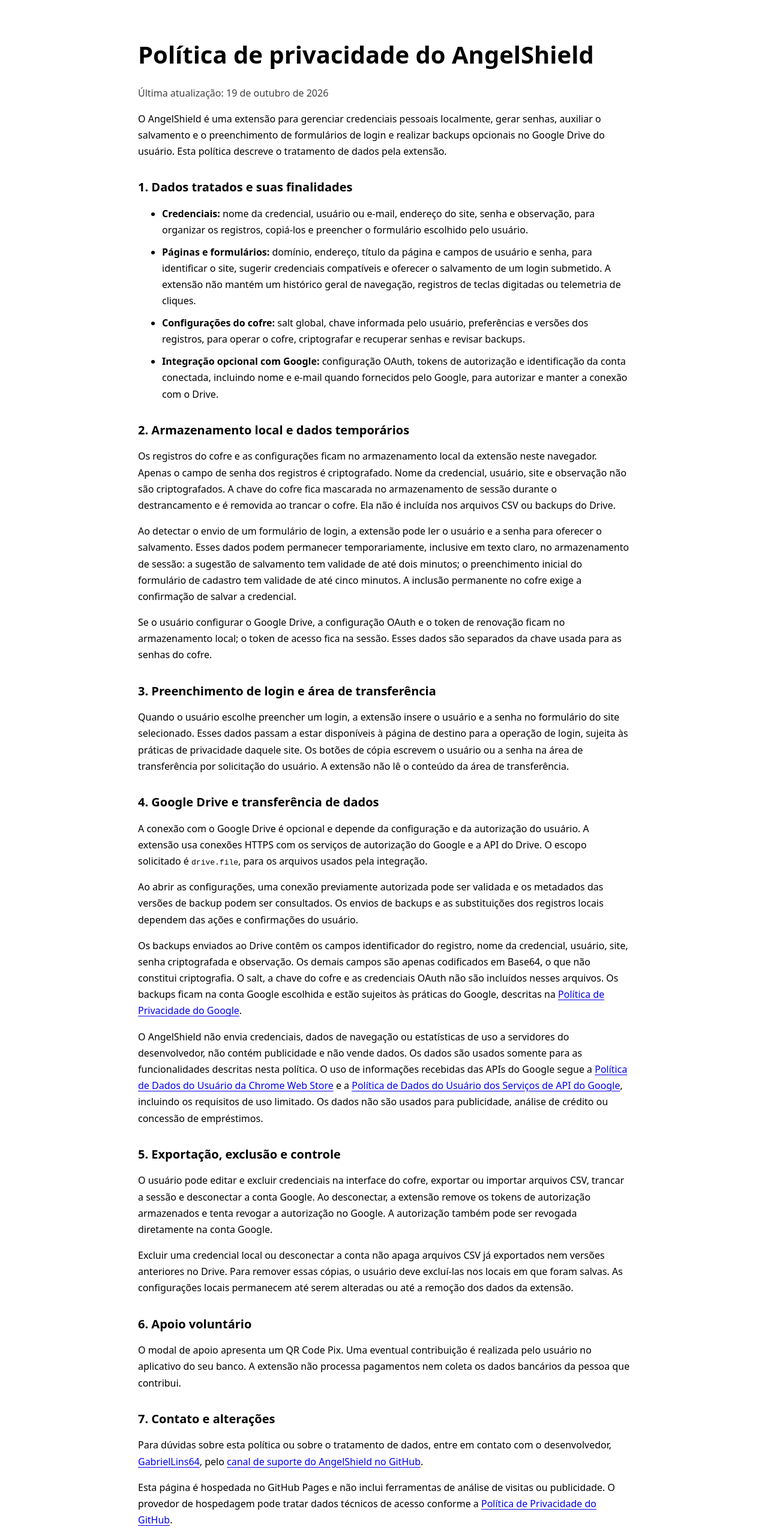
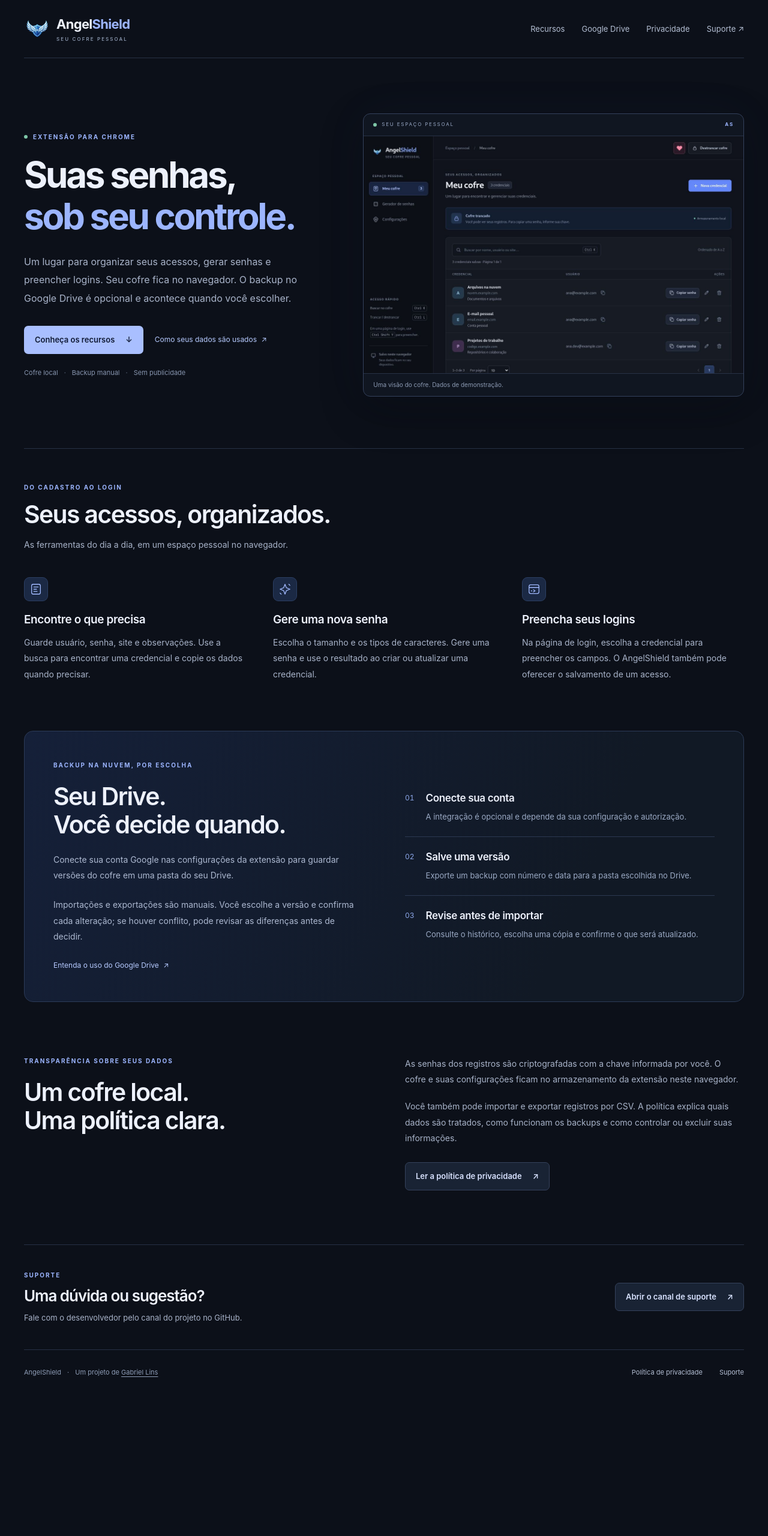
Before and after one commit to GabrielLins64/angelshield-site, a plain HTML site: page index.html in a window 1280 px wide. Shown: the top 2560 px of the page at 60% size. After the commit the page ends 2324 px from the top, so only its background shows below. Drawn offline with Linux system fonts and the light colour scheme.

Commit message:
Publish AngelShield site with a dedicated privacy page

```diff
--- /dev/null
+++ b/assets/site.css
@@ -0,0 +1,120 @@
+:root { color-scheme: dark; font-family: -apple-system, BlinkMacSystemFont, "Segoe UI", sans-serif; font-synthesis: none; color: #edf1fc; background: #0c1019; --muted: #a8b3c9; --accent: #9cb5ff; --border: #273145; }
+* { box-sizing: border-box; }
+html { scroll-behavior: smooth; scroll-padding-top: 30px; }
+body { margin: 0; font-size: 16px; line-height: 1.7; }
+a { color: inherit; text-underline-offset: .25em; }
+a:hover { color: #c5d4ff; }
+a:focus-visible { outline: 2px solid #a9c1ff; outline-offset: 6px; border-radius: 3px; }
+img { display: block; max-width: 100%; height: auto; }
+h1, h2, h3, p, figure { margin: 0; }
+h1, h2, h3 { line-height: 1.15; }
+h1 { font-size: clamp(42px, 4.7vw, 68px); letter-spacing: -.055em; font-weight: 650; }
+h2 { font-size: clamp(30px, 3.2vw, 43px); letter-spacing: -.04em; font-weight: 600; }
+h3 { font-size: 19px; letter-spacing: -.02em; font-weight: 600; }
+.section-shell, .site-header, .site-footer { width: min(1220px, calc(100% - 80px)); margin-inline: auto; }
+.skip-link { position: fixed; top: -100px; left: 20px; z-index: 10; padding: 10px 16px; border-radius: 6px; background: #edf1fc; color: #0c1019; }
+.skip-link:focus { top: 16px; }
+.site-header { display: flex; align-items: center; justify-content: space-between; gap: 30px; padding-block: 26px; border-bottom: 1px solid var(--border); }
+.brand { display: flex; align-items: center; gap: 10px; text-decoration: none; flex-shrink: 0; font-size: 22px; font-weight: 650; letter-spacing: -.7px; line-height: 1.3; }
+.brand img { width: 44px; height: 44px; }
+.brand-accent { color: var(--accent); }
+.brand small { display: block; margin-top: 5px; color: #98a6bf; font-size: 8px; font-weight: 500; letter-spacing: 2.1px; }
+.site-nav, .site-footer nav { display: flex; align-items: center; gap: 28px; }
+.site-nav a, .site-footer nav a { color: #b4bfd4; font-size: 13px; text-decoration: none; }
+.site-nav a:hover, .site-footer nav a:hover { color: #fff; }
+.hero { display: grid; grid-template-columns: .9fr 1.1fr; align-items: center; gap: 46px; padding-block: 92px 86px; }
+.eyebrow { display: flex; align-items: center; gap: 9px; color: var(--accent); font-size: 10px; letter-spacing: 2px; font-weight: 650; line-height: 1.6; margin-bottom: 21px; }
+.status-dot { display: inline-block; flex-shrink: 0; width: 6px; height: 6px; border-radius: 50%; background: #7ec6a7; }
+.hero h1 span { color: var(--accent); }
+.hero-description { max-width: 470px; margin-top: 26px; color: var(--muted); font-size: 16px; line-height: 1.9; }
+.hero-actions { display: flex; flex-wrap: wrap; align-items: center; gap: 19px; margin-top: 31px; }
+.button { display: inline-flex; align-items: center; justify-content: center; gap: 18px; min-height: 46px; padding: 12px 17px; border: 1px solid transparent; border-radius: 7px; font-size: 13px; font-weight: 600; line-height: 1.6; text-decoration: none; transition: background .15s, border-color .15s; }
+.button-primary { color: #101a35; background: #a9bfff; }
+.button-primary:hover { color: #101a35; background: #c0cfff; }
+.button-secondary { color: #d8e2ff; background: #192334; border-color: #35425c; }
+.button-secondary:hover { color: #fff; background: #23304a; border-color: #61759c; }
+.text-link { color: #b6caff; text-decoration: none; font-size: 12px; }
+.text-link:hover { text-decoration: underline; }
+.text-link span { margin-left: 4px; }
+.hero-note { display: flex; flex-wrap: wrap; align-items: center; gap: 10px; margin-top: 22px; color: #8795af; font-size: 11px; }
+.hero-note > span { color: #65738b; }
+.product-preview { min-width: 0; border: 1px solid #34415c; border-radius: 12px; overflow: hidden; background: #101621; box-shadow: 0 22px 70px #0004, 0 0 80px #5475db0c; }
+.preview-topline { display: flex; align-items: center; justify-content: space-between; gap: 14px; padding: 11px 16px; color: #9aaac7; border-bottom: 1px solid var(--border); font-size: 8px; letter-spacing: 1.8px; }
+.preview-topline > span { display: flex; align-items: center; gap: 8px; }
+.preview-mark { color: var(--accent); font-weight: 700; }
+.product-preview > a { display: block; }
+.product-preview figcaption { border-top: 1px solid var(--border); padding: 10px 16px; color: #8c9ab3; font-size: 10px; }
+.features { padding-block: 56px 80px; border-top: 1px solid var(--border); }
+.section-heading .eyebrow { margin-bottom: 14px; }
+.section-heading > p:last-child { margin-top: 15px; color: var(--muted); font-size: 14px; }
+.feature-grid { display: grid; grid-template-columns: repeat(3, minmax(0, 1fr)); gap: 45px; margin-top: 42px; }
+.feature-icon { display: grid; place-items: center; width: 40px; height: 40px; margin-bottom: 20px; background: #1b2944; border: 1px solid #2b3e62; border-radius: 9px; color: #a1baff; }
+.feature-icon svg { width: 22px; height: 22px; fill: none; stroke: currentColor; stroke-width: 1.4; stroke-linecap: round; stroke-linejoin: round; }
+.feature p { margin-top: 14px; color: var(--muted); font-size: 14px; line-height: 1.9; }
+.drive-section { display: grid; grid-template-columns: 1fr 1fr; align-items: center; gap: 70px; padding: 48px; border: 1px solid #2c3b58; border-radius: 15px; background: linear-gradient(115deg, #152039, #111925 75%); }
+.drive-copy > p:not(.eyebrow) { margin-top: 22px; color: #adb9d1; font-size: 14px; line-height: 1.9; }
+.drive-copy .text-link { display: inline-block; margin-top: 24px; }
+.backup-steps { list-style: none; padding: 0; margin: 0; }
+.backup-steps li { display: flex; align-items: flex-start; gap: 19px; padding-block: 22px; border-bottom: 1px solid #2b3851; }
+.backup-steps li:first-child { padding-top: 0; }
+.backup-steps li:last-child { padding-bottom: 0; border-bottom: 0; }
+.step-number { color: #8ca7e9; font-size: 12px; font-variant-numeric: tabular-nums; line-height: 22px; }
+.backup-steps h3 { font-size: 17px; line-height: 1.4; }
+.backup-steps p { margin-top: 7px; color: #9baac5; font-size: 13px; }
+.privacy-section { display: grid; grid-template-columns: 1fr 1fr; gap: 70px; padding-block: 90px; }
+.privacy-copy p { color: var(--muted); font-size: 14px; line-height: 1.9; }
+.privacy-copy p + p { margin-top: 18px; }
+.privacy-copy .button { margin-top: 26px; }
+.support-section { display: flex; align-items: center; justify-content: space-between; gap: 28px; padding-block: 42px; border-top: 1px solid var(--border); }
+.support-section .eyebrow { margin-bottom: 12px; }
+.support-section h2 { font-size: 26px; }
+.support-section p:not(.eyebrow) { margin-top: 10px; color: var(--muted); font-size: 13px; }
+.support-section .button { flex-shrink: 0; }
+.site-footer { display: flex; justify-content: space-between; align-items: center; gap: 22px; padding-block: 28px; border-top: 1px solid var(--border); color: #8e9db7; font-size: 11px; }
+.site-footer p > span { margin-inline: 7px; }
+.site-footer nav a { font-size: 11px; }
+.document { max-width: 820px; padding-block: 64px 74px; }
+.document h1 { font-size: clamp(36px, 5vw, 49px); }
+.document h2 { font-size: 22px; line-height: 1.45; letter-spacing: -.025em; margin-top: 40px; margin-bottom: 16px; }
+.document p, .document li { color: #b3bed2; font-size: 15px; line-height: 1.9; }
+.document p + p { margin-top: 16px; }
+.document .updated { margin-top: 18px; margin-bottom: 28px; color: #8799b8; font-size: 12px; }
+.document li { padding-left: 4px; margin-bottom: 12px; }
+.document ul { padding-left: 22px; }
+.document strong { color: #e3eafa; font-weight: 600; }
+.document a { color: #acc3ff; overflow-wrap: anywhere; }
+.document code { color: #c8d8ff; font-size: .95em; }
+@media (max-width: 1050px) {
+  .hero { grid-template-columns: 1fr 1fr; gap: 28px; padding-block: 64px; }
+  h1 { font-size: 45px; }
+  .hero-actions { align-items: flex-start; flex-direction: column; gap: 15px; }
+  .drive-section { gap: 40px; padding: 34px; }
+  .privacy-section { gap: 40px; }
+}
+@media (max-width: 760px) {
+  .section-shell, .site-header, .site-footer { width: min(600px, calc(100% - 40px)); }
+  .site-header { flex-wrap: wrap; gap: 23px; padding-block: 22px; }
+  .site-nav { width: 100%; justify-content: space-between; gap: 12px; }
+  .site-nav a { font-size: 12px; }
+  .hero { grid-template-columns: 1fr; gap: 38px; padding-block: 52px; }
+  h1 { font-size: clamp(40px, 9vw, 56px); }
+  .hero-description { font-size: 15px; margin-top: 22px; }
+  .hero-actions { flex-direction: row; align-items: center; gap: 20px; }
+  .hero-note { font-size: 10px; gap: 8px; }
+  .features { padding-block: 44px 52px; }
+  .feature-grid { grid-template-columns: 1fr; gap: 32px; margin-top: 30px; }
+  .feature-icon { margin-bottom: 14px; }
+  .feature p { margin-top: 10px; }
+  .drive-section, .privacy-section { grid-template-columns: 1fr; gap: 32px; }
+  .drive-section { padding: 28px 24px; }
+  .privacy-section { padding-block: 54px; }
+  .support-section { align-items: flex-start; flex-direction: column; }
+  .site-footer { align-items: flex-start; flex-direction: column; gap: 14px; }
+  .site-footer nav { flex-wrap: wrap; gap: 24px; }
+  .document { padding-block: 42px 54px; }
+  .document h1 { font-size: 36px; }
+  .document p, .document li { font-size: 14px; }
+  .privacy-page .site-header { gap: 18px; }
+  .privacy-page .site-nav { width: auto; }
+}
+@media (prefers-reduced-motion: reduce) { html { scroll-behavior: auto; } .button { transition: none; } }
--- a/index.html
+++ b/index.html
@@ -3,57 +3,62 @@
   <head>
     <meta charset="utf-8">
     <meta name="viewport" content="width=device-width,initial-scale=1">
-    <meta name="color-scheme" content="light dark">
-    <title>Política de privacidade · AngelShield</title>
-    <style>
-      :root { font-family: system-ui, sans-serif; line-height: 1.7; color-scheme: light dark; }
-      body { max-width: 820px; margin: 0 auto; padding: 40px 24px 64px; }
-      h1 { font-size: clamp(1.8rem, 5vw, 2.5rem); line-height: 1.2; }
-      h2 { margin-top: 2rem; font-size: 1.25rem; line-height: 1.4; }
-      .updated { opacity: .75; }
-      a { text-underline-offset: .2em; }
-      li { margin-bottom: .6rem; }
-    </style>
+    <meta name="color-scheme" content="dark">
+    <meta name="description" content="AngelShield: seu cofre pessoal no Chrome. Organize credenciais, gere senhas e faça backups manuais no seu Google Drive.">
+    <title>AngelShield · Suas senhas, sob seu controle</title>
+    <link rel="canonical" href="https://gabriellins64.github.io/angelshield-site/">
+    <link rel="icon" type="image/png" href="assets/angelshield.png">
+    <link rel="stylesheet" href="assets/site.css">
   </head>
   <body>
-    <main>
-      <h1>Política de privacidade do AngelShield</h1>
-      <p class="updated">Última atualização: <time datetime="2026-10-19">19 de outubro de 2026</time></p>
-      <p>O AngelShield é uma extensão para gerenciar credenciais pessoais localmente, gerar senhas, auxiliar o salvamento e o preenchimento de formulários de login e realizar backups opcionais no Google Drive do usuário. Esta política descreve o tratamento de dados pela extensão.</p>
+    <a class="skip-link" href="#conteudo">Pular para o conteúdo</a>
+    <header class="site-header">
+      <a class="brand" href="./" aria-label="AngelShield, início"><img src="assets/angelshield.png" width="44" height="44" alt=""><span>Angel<span class="brand-accent">Shield</span><small>SEU COFRE PESSOAL</small></span></a>
+      <nav class="site-nav" aria-label="Navegação principal">
+        <a href="#recursos">Recursos</a><a href="#drive">Google Drive</a><a href="privacidade/">Privacidade</a><a href="https://github.com/GabrielLins64/angelshield-site/issues">Suporte <span aria-hidden="true">↗</span></a>
+      </nav>
+    </header>
+    <main id="conteudo">
+      <section class="hero section-shell" aria-labelledby="hero-title">
+        <div class="hero-copy">
+          <p class="eyebrow"><span class="status-dot" aria-hidden="true"></span>EXTENSÃO PARA CHROME</p>
+          <h1 id="hero-title">Suas senhas,<br><span>sob seu controle.</span></h1>
+          <p class="hero-description">Um lugar para organizar seus acessos, gerar senhas e preencher logins. Seu cofre fica no navegador. O backup no Google Drive é opcional e acontece quando você escolher.</p>
+          <div class="hero-actions"><a class="button button-primary" href="#recursos">Conheça os recursos <span aria-hidden="true">↓</span></a><a class="text-link" href="privacidade/">Como seus dados são usados <span aria-hidden="true">↗</span></a></div>
+          <p class="hero-note">Cofre local <span aria-hidden="true">·</span> Backup manual <span aria-hidden="true">·</span> Sem publicidade</p>
+        </div>
+        <figure class="product-preview">
+          <div class="preview-topline"><span><span class="status-dot" aria-hidden="true"></span> SEU ESPAÇO PESSOAL</span><span class="preview-mark" aria-hidden="true">AS</span></div>
+          <a href="assets/cofre.png" aria-label="Ampliar a imagem da interface do AngelShield"><img src="assets/cofre.png" alt="Interface do AngelShield com o cofre trancado e três credenciais de demonstração organizadas por nome, usuário e site." width="1280" height="800" fetchpriority="high"></a>
+          <figcaption>Uma visão do cofre. Dados de demonstração.</figcaption>
+        </figure>
+      </section>
 
-      <h2>1. Dados tratados e suas finalidades</h2>
-      <ul>
-        <li><strong>Credenciais:</strong> nome da credencial, usuário ou e-mail, endereço do site, senha e observação, para organizar os registros, copiá-los e preencher o formulário escolhido pelo usuário.</li>
-        <li><strong>Páginas e formulários:</strong> domínio, endereço, título da página e campos de usuário e senha, para identificar o site, sugerir credenciais compatíveis e oferecer o salvamento de um login submetido. A extensão não mantém um histórico geral de navegação, registros de teclas digitadas ou telemetria de cliques.</li>
-        <li><strong>Configurações do cofre:</strong> salt global, chave informada pelo usuário, preferências e versões dos registros, para operar o cofre, criptografar e recuperar senhas e revisar backups.</li>
-        <li><strong>Integração opcional com Google:</strong> configuração OAuth, tokens de autorização e identificação da conta conectada, incluindo nome e e-mail quando fornecidos pelo Google, para autorizar e manter a conexão com o Drive.</li>
-      </ul>
+      <section id="recursos" class="features section-shell" aria-labelledby="features-title">
+        <div class="section-heading"><p class="eyebrow">DO CADASTRO AO LOGIN</p><h2 id="features-title">Seus acessos, organizados.</h2><p>As ferramentas do dia a dia, em um espaço pessoal no navegador.</p></div>
+        <div class="feature-grid">
+          <article class="feature"><span class="feature-icon" aria-hidden="true"><svg viewBox="0 0 24 24"><rect x="4" y="3" width="16" height="18" rx="3"/><path d="M8 8h8M8 12h5M8 16h6"/></svg></span><h3>Encontre o que precisa</h3><p>Guarde usuário, senha, site e observações. Use a busca para encontrar uma credencial e copie os dados quando precisar.</p></article>
+          <article class="feature"><span class="feature-icon" aria-hidden="true"><svg viewBox="0 0 24 24"><path d="m12 3 2.5 6.5L21 12l-6.5 2.5L12 21l-2.5-6.5L3 12l6.5-2.5Z"/><path d="m19 3 2 2M3 19l2 2"/></svg></span><h3>Gere uma nova senha</h3><p>Escolha o tamanho e os tipos de caracteres. Gere uma senha e use o resultado ao criar ou atualizar uma credencial.</p></article>
+          <article class="feature"><span class="feature-icon" aria-hidden="true"><svg viewBox="0 0 24 24"><rect x="3" y="4" width="18" height="16" rx="3"/><path d="M3 9h18m-10 4 3 2-3 2m-4-2h1"/></svg></span><h3>Preencha seus logins</h3><p>Na página de login, escolha a credencial para preencher os campos. O AngelShield também pode oferecer o salvamento de um acesso.</p></article>
+        </div>
+      </section>
 
-      <h2>2. Armazenamento local e dados temporários</h2>
-      <p>Os registros do cofre e as configurações ficam no armazenamento local da extensão neste navegador. Apenas o campo de senha dos registros é criptografado. Nome da credencial, usuário, site e observação não são criptografados. A chave do cofre fica mascarada no armazenamento de sessão durante o destrancamento e é removida ao trancar o cofre. Ela não é incluída nos arquivos CSV ou backups do Drive.</p>
-      <p>Ao detectar o envio de um formulário de login, a extensão pode ler o usuário e a senha para oferecer o salvamento. Esses dados podem permanecer temporariamente, inclusive em texto claro, no armazenamento de sessão: a sugestão de salvamento tem validade de até dois minutos; o preenchimento inicial do formulário de cadastro tem validade de até cinco minutos. A inclusão permanente no cofre exige a confirmação de salvar a credencial.</p>
-      <p>Se o usuário configurar o Google Drive, a configuração OAuth e o token de renovação ficam no armazenamento local; o token de acesso fica na sessão. Esses dados são separados da chave usada para as senhas do cofre.</p>
+      <section id="drive" class="drive-section section-shell" aria-labelledby="drive-title">
+        <div class="drive-copy"><p class="eyebrow">BACKUP NA NUVEM, POR ESCOLHA</p><h2 id="drive-title">Seu Drive.<br>Você decide quando.</h2><p>Conecte sua conta Google nas configurações da extensão para guardar versões do cofre em uma pasta do seu Drive.</p><p>Importações e exportações são manuais. Você escolhe a versão e confirma cada alteração; se houver conflito, pode revisar as diferenças antes de decidir.</p><a class="text-link" href="privacidade/#google-drive">Entenda o uso do Google Drive <span aria-hidden="true">↗</span></a></div>
+        <ol class="backup-steps">
+          <li><span class="step-number" aria-hidden="true">01</span><div><h3>Conecte sua conta</h3><p>A integração é opcional e depende da sua configuração e autorização.</p></div></li>
+          <li><span class="step-number" aria-hidden="true">02</span><div><h3>Salve uma versão</h3><p>Exporte um backup com número e data para a pasta escolhida no Drive.</p></div></li>
+          <li><span class="step-number" aria-hidden="true">03</span><div><h3>Revise antes de importar</h3><p>Consulte o histórico, escolha uma cópia e confirme o que será atualizado.</p></div></li>
+        </ol>
+      </section>
 
-      <h2>3. Preenchimento de login e área de transferência</h2>
-      <p>Quando o usuário escolhe preencher um login, a extensão insere o usuário e a senha no formulário do site selecionado. Esses dados passam a estar disponíveis à página de destino para a operação de login, sujeita às práticas de privacidade daquele site. Os botões de cópia escrevem o usuário ou a senha na área de transferência por solicitação do usuário. A extensão não lê o conteúdo da área de transferência.</p>
+      <section class="privacy-section section-shell" aria-labelledby="privacy-title">
+        <div><p class="eyebrow">TRANSPARÊNCIA SOBRE SEUS DADOS</p><h2 id="privacy-title">Um cofre local.<br>Uma política clara.</h2></div>
+        <div class="privacy-copy"><p>As senhas dos registros são criptografadas com a chave informada por você. O cofre e suas configurações ficam no armazenamento da extensão neste navegador.</p><p>Você também pode importar e exportar registros por CSV. A política explica quais dados são tratados, como funcionam os backups e como controlar ou excluir suas informações.</p><a class="button button-secondary" href="privacidade/">Ler a política de privacidade <span aria-hidden="true">↗</span></a></div>
+      </section>
 
-      <h2>4. Google Drive e transferência de dados</h2>
-      <p>A conexão com o Google Drive é opcional e depende da configuração e da autorização do usuário. A extensão usa conexões HTTPS com os serviços de autorização do Google e a API do Drive. O escopo solicitado é <code>drive.file</code>, para os arquivos usados pela integração.</p>
-      <p>Ao abrir as configurações, uma conexão previamente autorizada pode ser validada e os metadados das versões de backup podem ser consultados. Os envios de backups e as substituições dos registros locais dependem das ações e confirmações do usuário.</p>
-      <p>Os backups enviados ao Drive contêm os campos identificador do registro, nome da credencial, usuário, site, senha criptografada e observação. Os demais campos são apenas codificados em Base64, o que não constitui criptografia. O salt, a chave do cofre e as credenciais OAuth não são incluídos nesses arquivos. Os backups ficam na conta Google escolhida e estão sujeitos às práticas do Google, descritas na <a href="https://policies.google.com/privacy">Política de Privacidade do Google</a>.</p>
-      <p>O AngelShield não envia credenciais, dados de navegação ou estatísticas de uso a servidores do desenvolvedor, não contém publicidade e não vende dados. Os dados são usados somente para as funcionalidades descritas nesta política. O uso de informações recebidas das APIs do Google segue a <a href="https://developer.chrome.com/docs/webstore/program-policies/user-data-faq">Política de Dados do Usuário da Chrome Web Store</a> e a <a href="https://developers.google.com/terms/api-services-user-data-policy">Política de Dados do Usuário dos Serviços de API do Google</a>, incluindo os requisitos de uso limitado. Os dados não são usados para publicidade, análise de crédito ou concessão de empréstimos.</p>
-
-      <h2>5. Exportação, exclusão e controle</h2>
-      <p>O usuário pode editar e excluir credenciais na interface do cofre, exportar ou importar arquivos CSV, trancar a sessão e desconectar a conta Google. Ao desconectar, a extensão remove os tokens de autorização armazenados e tenta revogar a autorização no Google. A autorização também pode ser revogada diretamente na conta Google.</p>
-      <p>Excluir uma credencial local ou desconectar a conta não apaga arquivos CSV já exportados nem versões anteriores no Drive. Para remover essas cópias, o usuário deve excluí-las nos locais em que foram salvas. As configurações locais permanecem até serem alteradas ou até a remoção dos dados da extensão.</p>
-
-      <h2>6. Apoio voluntário</h2>
-      <p>O modal de apoio apresenta um QR Code Pix. Uma eventual contribuição é realizada pelo usuário no aplicativo do seu banco. A extensão não processa pagamentos nem coleta os dados bancários da pessoa que contribui.</p>
-
-      <h2>7. Contato e alterações</h2>
-      <p>Para dúvidas sobre esta política ou sobre o tratamento de dados, entre em contato com o desenvolvedor, <a href="https://github.com/GabrielLins64">GabrielLins64</a>, pelo <a href="https://github.com/GabrielLins64/angelshield-privacy/issues">canal de suporte do AngelShield no GitHub</a>.</p>
-      <p>Esta página é hospedada no GitHub Pages e não inclui ferramentas de análise de visitas ou publicidade. O provedor de hospedagem pode tratar dados técnicos de acesso conforme a <a href="https://docs.github.com/en/site-policy/privacy-policies/github-general-privacy-statement">Política de Privacidade do GitHub</a>.</p>
-      <p>Esta política pode ser atualizada para refletir mudanças no funcionamento da extensão. A data da versão vigente aparece no início desta página.</p>
+      <section class="support-section section-shell" aria-labelledby="support-title"><div><p class="eyebrow">SUPORTE</p><h2 id="support-title">Uma dúvida ou sugestão?</h2><p>Fale com o desenvolvedor pelo canal do projeto no GitHub.</p></div><a class="button button-secondary" href="https://github.com/GabrielLins64/angelshield-site/issues">Abrir o canal de suporte <span aria-hidden="true">↗</span></a></section>
     </main>
+    <footer class="site-footer"><p>AngelShield <span aria-hidden="true">·</span> Um projeto de <a href="https://github.com/GabrielLins64">Gabriel Lins</a></p><nav aria-label="Links do rodapé"><a href="privacidade/">Política de privacidade</a><a href="https://github.com/GabrielLins64/angelshield-site/issues">Suporte</a></nav></footer>
   </body>
 </html>
```
Also changed, not shown: privacidade/index.html (added, +61 -0 lines), assets/angelshield.png (added), assets/cofre.png (added), 1 other file.
